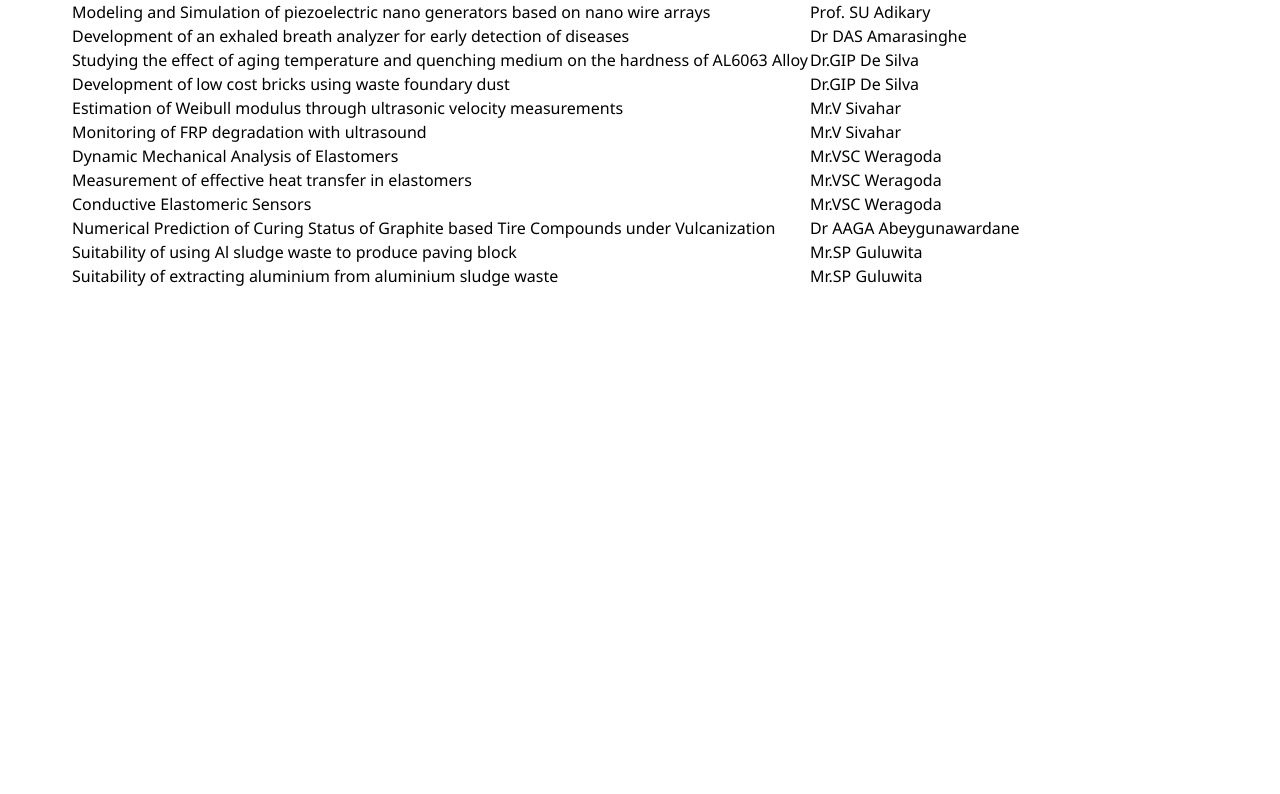
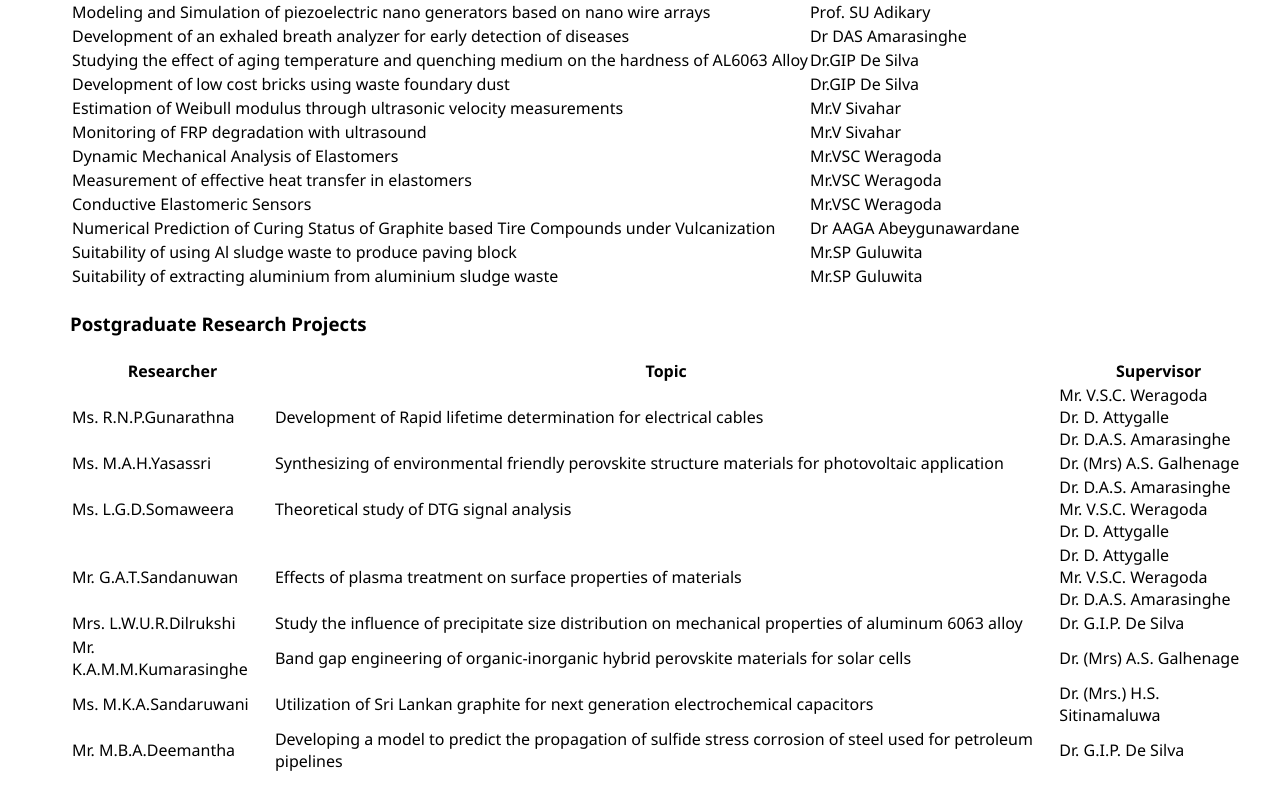
Before and after one commit to Material-Web-Devs/trial, a React (Create React App) app in the folder react-somes/: page /Academics in a window 1280 px wide. Shown: the part 2296-3090 px from the top of the page. Before the commit the page ends 2605 px from the top, so only its background shows below. Built offline with nearby package versions, Linux system fonts and the light colour scheme.

Commit message:
Update Academics.jsx

```diff
--- a/react-somes/src/pages/Academics.jsx
+++ b/react-somes/src/pages/Academics.jsx
@@ -457,6 +457,77 @@ const Academics = () => {
                 </table>
             </div>
 
+            <br></br>
+
+            <div>
+                <h3>Postgraduate Research Projects</h3>
+                <br></br>
+
+                <table>
+
+                    <tr>
+                        <th>Researcher</th>
+                        <th>Topic</th>
+                        <th>Supervisor</th>
+                    </tr>
+
+                    <tr>
+                        <td>Ms. R.N.P.Gunarathna</td>
+                        <td>Development of Rapid lifetime determination for electrical cables</td>
+                        <td>Mr. V.S.C. Weragoda<br></br>
+                            Dr. D. Attygalle<br></br>
+                            Dr. D.A.S. Amarasinghe</td>
+                    </tr>
+
+                    <tr>
+                        <td>Ms. M.A.H.Yasassri</td>
+                        <td>Synthesizing of environmental friendly perovskite structure materials for photovoltaic application</td>
+                        <td>Dr. (Mrs) A.S. Galhenage</td>
+                    </tr>
+
+                    <tr>
+                        <td>Ms. L.G.D.Somaweera</td>
+                        <td>Theoretical study of DTG signal analysis</td>
+                        <td>Dr. D.A.S. Amarasinghe<br></br>
+                        Mr. V.S.C. Weragoda<br></br>
+                        Dr. D. Attygalle</td>
+                    </tr>
+
+                    <tr>
+                        <td>Mr. G.A.T.Sandanuwan</td>
+                        <td>Effects of plasma treatment on surface properties of materials</td>
+                        <td>Dr. D. Attygalle<br></br>
+                        Mr. V.S.C. Weragoda <br></br>
+                        Dr. D.A.S. Amarasinghe</td>
+                    </tr>
+
+                    <tr>
+                        <td>Mrs. L.W.U.R.Dilrukshi</td>
+                        <td>Study the influence of precipitate size distribution on mechanical properties of aluminum 6063 alloy</td>
+                        <td>Dr. G.I.P. De Silva</td>
+                    </tr>
+
+                    <tr>
+                        <td>Mr. K.A.M.M.Kumarasinghe</td>
+                        <td>Band gap engineering of organic-inorganic hybrid perovskite materials for solar cells</td>
+                        <td>Dr. (Mrs) A.S. Galhenage</td>
+                    </tr>
+
+                    <tr>
+                        <td>Ms. M.K.A.Sandaruwani</td>
+                        <td>Utilization of Sri Lankan graphite for next generation electrochemical capacitors</td>
+                        <td>Dr. (Mrs.) H.S. Sitinamaluwa</td>
+                    </tr>
+
+                    <tr>
+                        <td>Mr. M.B.A.Deemantha</td>
+                        <td>Developing a model to predict the propagation of sulfide stress corrosion of steel used for petroleum pipelines</td>
+                        <td>Dr. G.I.P. De Silva</td>
+                    </tr>
+
+                </table>
+            </div>
+
 
         </div>
     );
```
